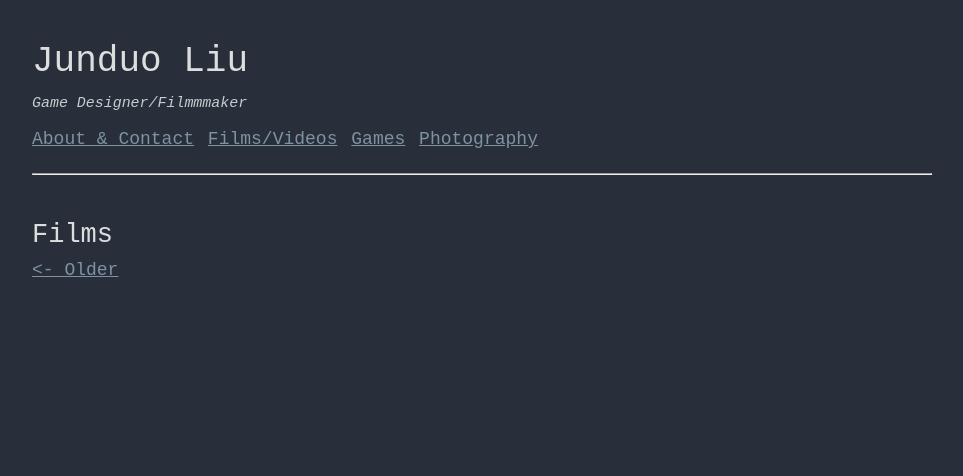
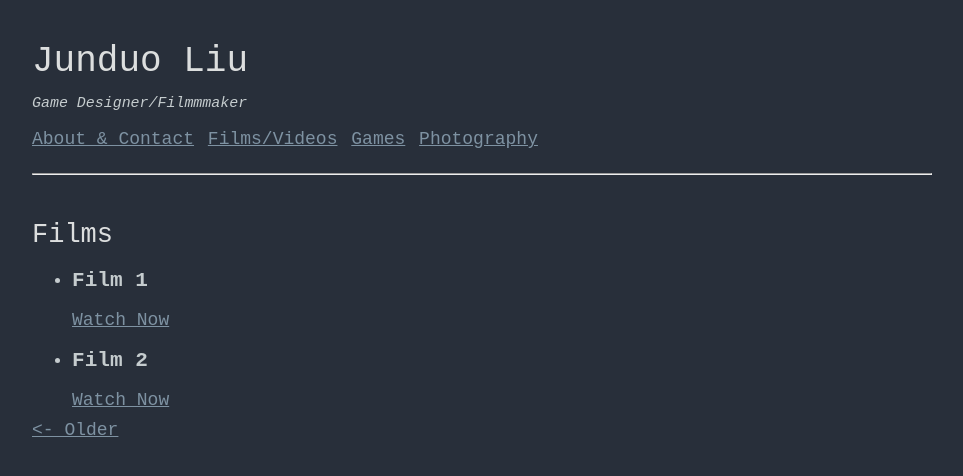
Before and after one commit to JunduoLiu/JunduoLiu.github.io, a Jekyll site: the page built from Films/index.html, in a window 1280 px wide. Shown: the top 476 px of the page, without its empty margins (158-1121 px from the left). Built offline with Jekyll 4.4.1, drawn with Linux system fonts in a browser that asks for light colours; the list of posts is cut into pages by our own code.

Commit message:
Update index.html

```diff
--- a/Films/index.html
+++ b/Films/index.html
@@ -6,6 +6,16 @@ pagination:
 ---
 
 <h2>Films</h2>
+
+<ul>
+  {% for film in site.films %}
+    <li>
+      <h3>{{ film.title }}</h3>
+      <p>{{ film.description }}</p>
+      <a href="{{ film.url }}">Watch Now</a>
+    </li>
+  {% endfor %}
+</ul>
 
 {% for film in paginator.films %}
   <span class="film-item">
```
